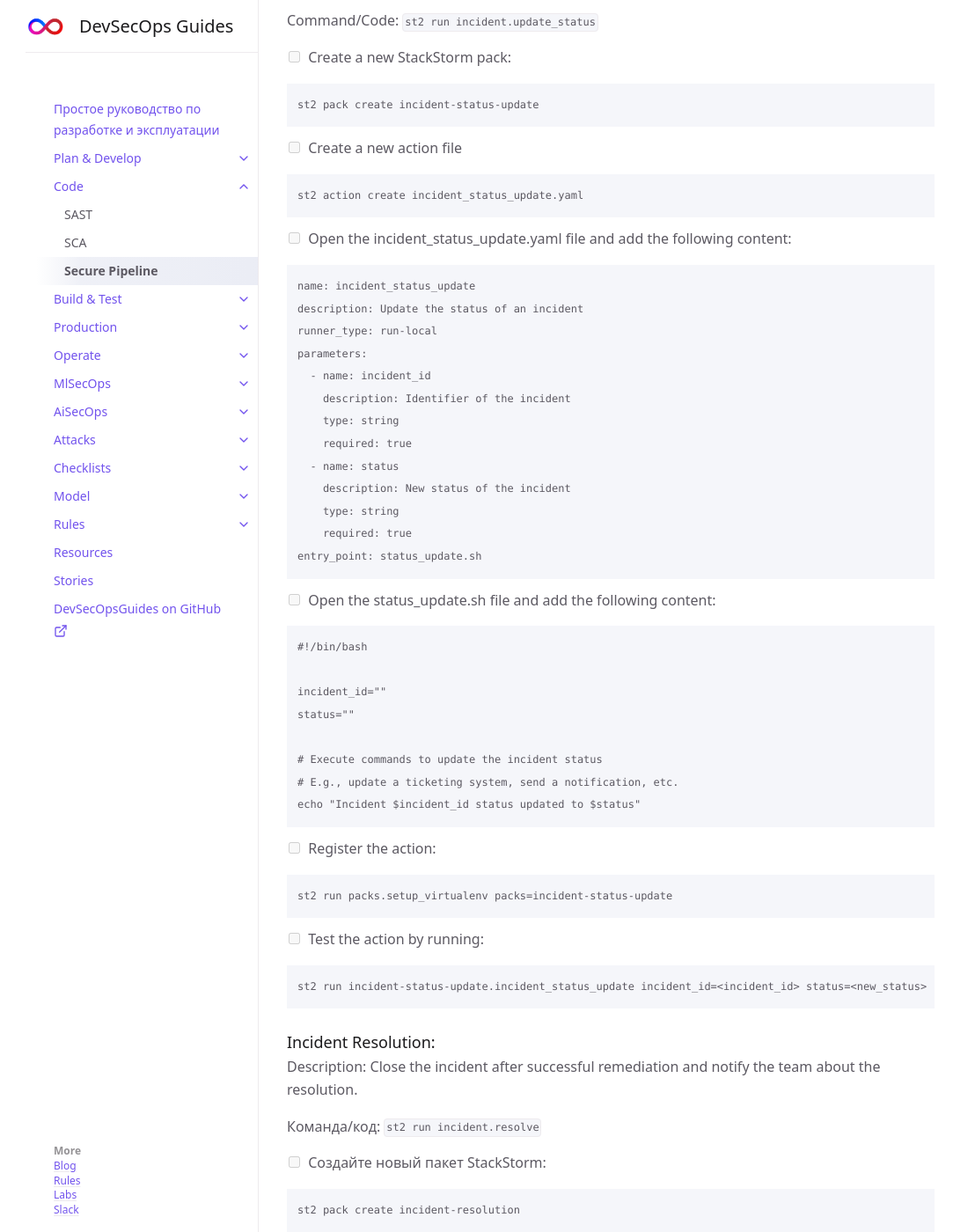
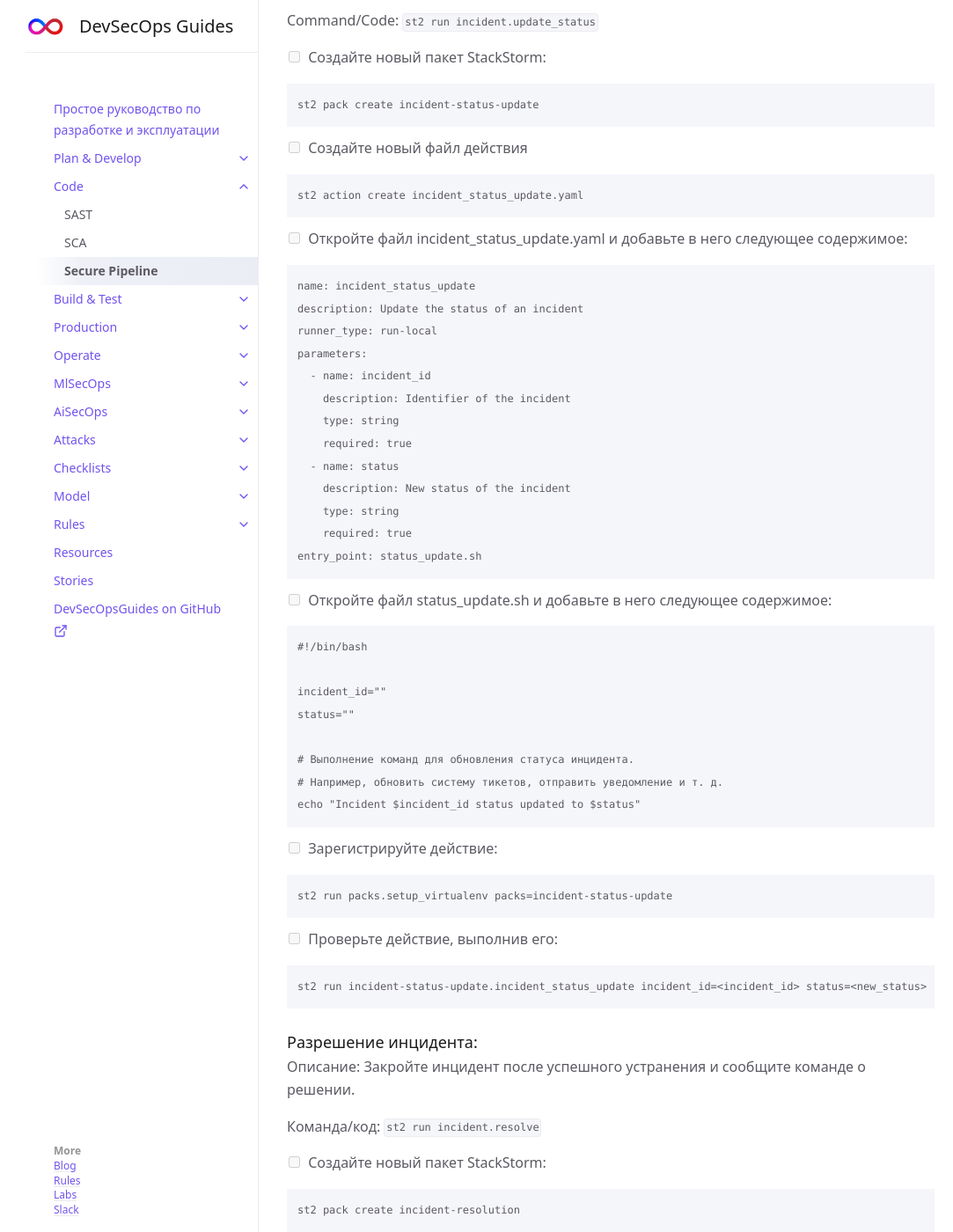
Before and after one commit to 2artem2/Work-Stuff, a Jekyll site: the page built from docs/code/secure-pipeline.md, in a window 1280 px wide and 1400 px high, scrolled down 25636 px. Shown: the whole window at 88% size, without its empty margins (78-1161 px from the left). Built offline with Jekyll 4.4.1, drawn with Linux system fonts in a browser that asks for light colours; some of the changed text lies outside the part shown.

Commit message:
secure-pipeline.md

````diff
--- a/docs/code/secure-pipeline.md
+++ b/docs/code/secure-pipeline.md
@@ -1294,7 +1294,7 @@ Command/Code: `st2 run incident.update_status`
 
 
 
-- [ ] Create a new StackStorm pack:
+- [ ] Создайте новый пакет StackStorm:
 
 
 
@@ -1304,7 +1304,7 @@ st2 pack create incident-status-update
 
 
 
-- [ ] Create a new action file
+- [ ] Создайте новый файл действия
 
 
 
@@ -1314,7 +1314,7 @@ st2 action create incident_status_update.yaml
 
 
 
-- [ ] Open the incident_status_update.yaml file and add the following content:
+- [ ] Откройте файл incident_status_update.yaml и добавьте в него следующее содержимое:
 
 
 
@@ -1336,7 +1336,7 @@ entry_point: status_update.sh
 
 
 
-- [ ] Open the status_update.sh file and add the following content:
+- [ ] Откройте файл status_update.sh и добавьте в него следующее содержимое:
 
 
 
@@ -1346,14 +1346,14 @@ entry_point: status_update.sh
 incident_id="{{incident_id}}"
 status="{{status}}"
 
-# Execute commands to update the incident status
-# E.g., update a ticketing system, send a notification, etc.
+# Выполнение команд для обновления статуса инцидента.
+# Например, обновить систему тикетов, отправить уведомление и т. д.
 echo "Incident $incident_id status updated to $status"
 ```
 
 
 
-- [ ] Register the action:
+- [ ] Зарегистрируйте действие:
 
 
 
@@ -1363,7 +1363,7 @@ st2 run packs.setup_virtualenv packs=incident-status-update
 
 
 
-- [ ] Test the action by running:
+- [ ] Проверьте действие, выполнив его:
 
 
 ```
@@ -1372,9 +1372,9 @@ st2 run incident-status-update.incident_status_update incident_id=<incident_id>
 
 
 
-### Incident Resolution:
-
-Description: Close the incident after successful remediation and notify the team about the resolution.
+### Разрешение инцидента:
+
+Описание: Закройте инцидент после успешного устранения и сообщите команде о решении.
 
 Команда/код: `st2 run incident.resolve`
 
````
